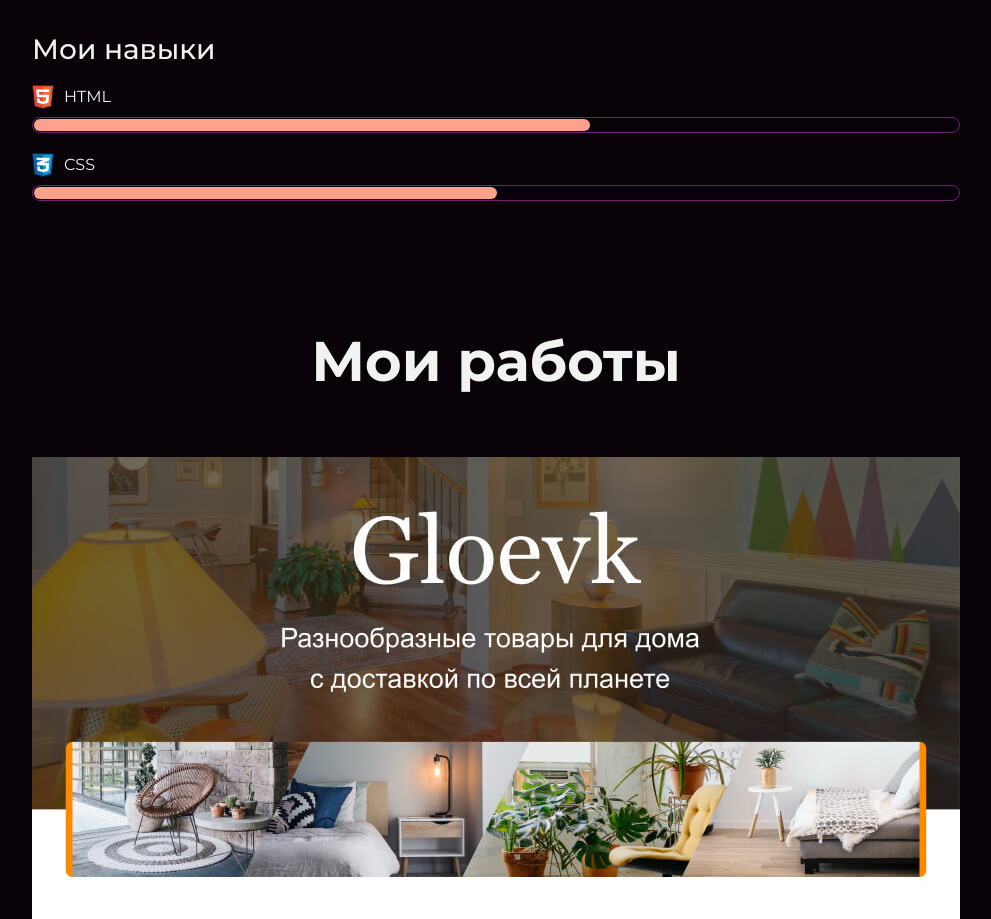
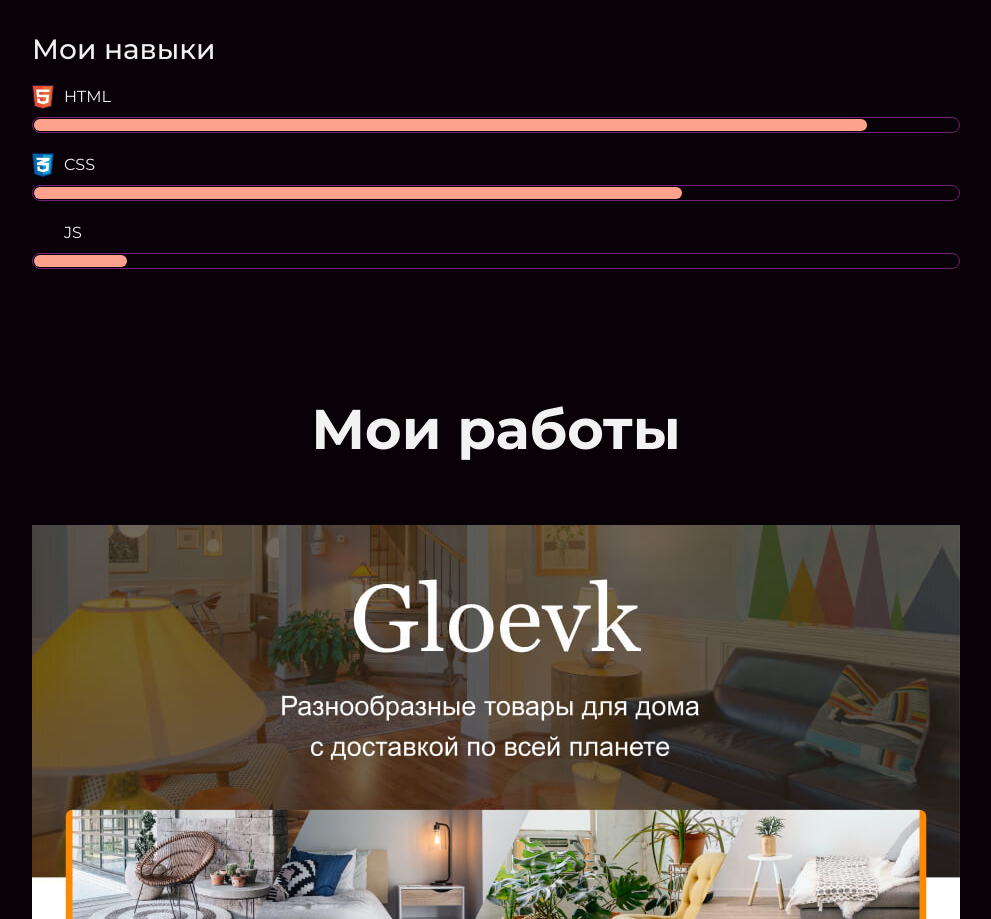
Before and after one commit to SergeySvetlov/portfolio, a plain HTML site: page index.html in a window 1280 px wide. Shown: the part 1906-2825 px from the top of the page, without its empty margins (144-1135 px from the left). Drawn offline with Linux system fonts and the light colour scheme.

Commit message:
Update index.html

```diff
--- a/index.html
+++ b/index.html
@@ -37,9 +37,11 @@
             <h3>Мои навыки</h3>
             <dl class="skills-list">
                 <dt class="skill-html">HTML</dt>
-                <dd class="level"><div style="width: 60%;">60%</div></dd>
+                <dd class="level"><div style="width: 90%;">90%</div></dd>
                 <dt class="skill-css">CSS</dt>
-                <dd class="level"><div style="width: 50%;">50%</div></dd>
+                <dd class="level"><div style="width: 70%;">70%</div></dd>
+                <dt class="skill-js">JS</dt>
+                <dd class="level"><div style="width: 10%;">10%</div></dd>
             </dl>
         </div>
     </section>
```
